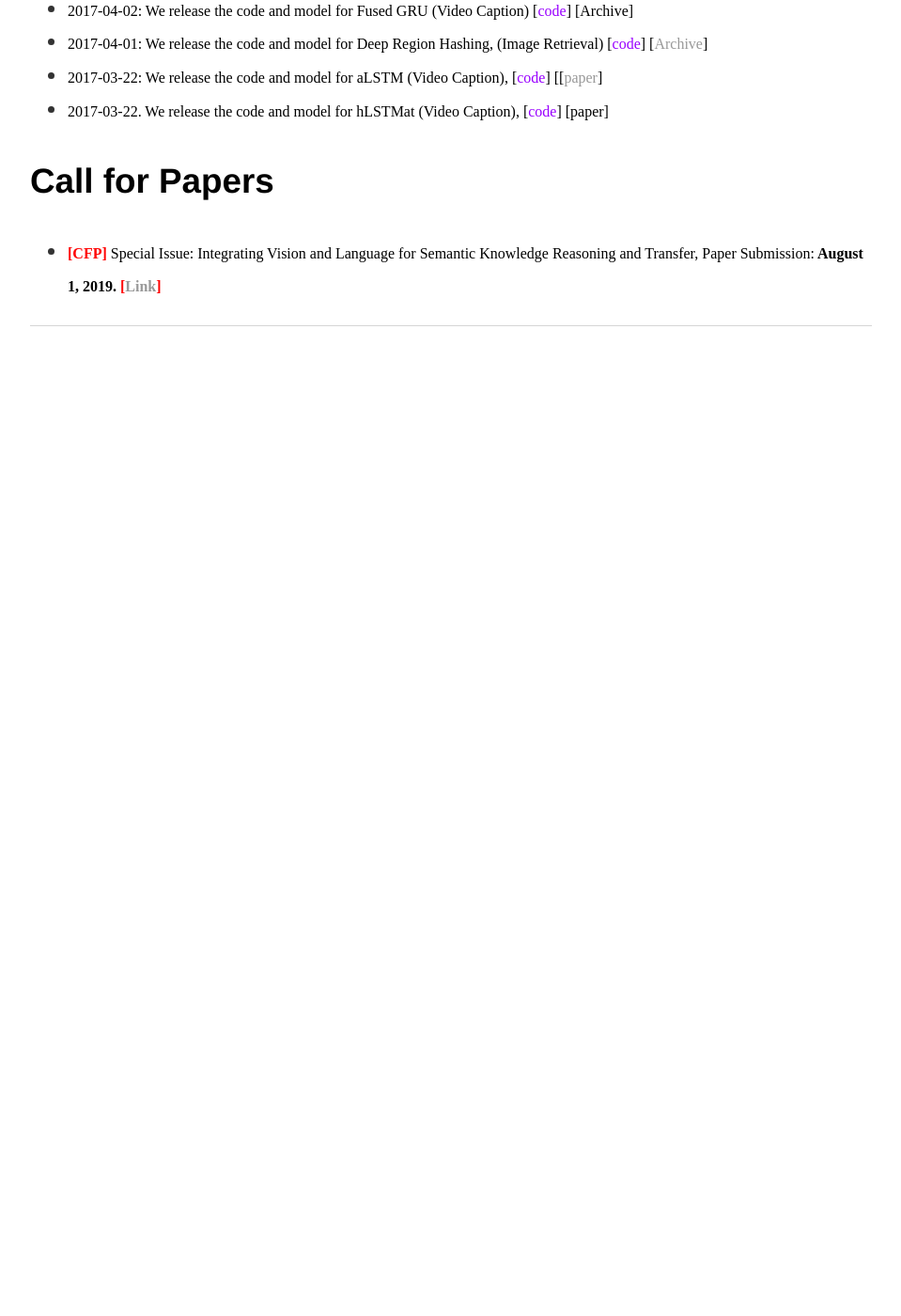
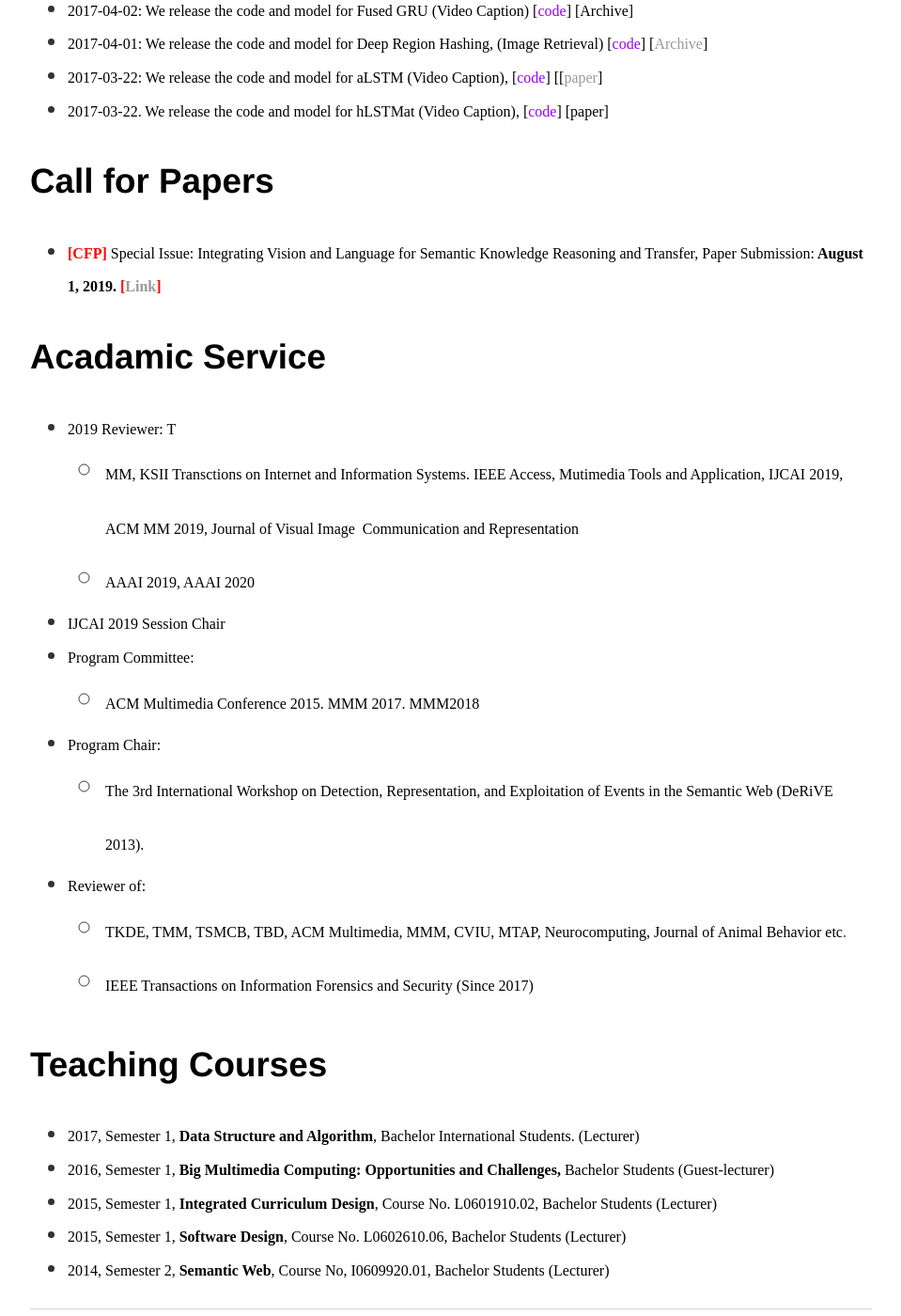
Before and after one commit to lianliGao/lianligao.github.io, a Jekyll site: the page built from index.html, in a window 1280 px wide and 1400 px high, scrolled down 2072 px. Shown: the whole window at 94% size, without its empty margins (160-1119 px from the left). Built offline with Jekyll 4.4.1, drawn with Linux system fonts in a browser that asks for light colours; before the commit the page ends 2479 px from its top, so only the background shows below that.

Commit message:
Update index.html

```diff
--- a/index.html
+++ b/index.html
@@ -65,4 +65,21 @@ title: Lianli Gao, UESTC
 		<li><b style="color:rgb(255,0,0);font-size:medium;background-color:transparent;font-family:times new roman,serif">[CFP] </b><font color="#000000"><span style="font-size:medium;background-color:transparent;font-family:times new roman,serif">Special Issue:&nbsp;</span><font face="times new roman, serif" style="font-size:medium;background-color:transparent">Integrating Vision and Language for Semantic Knowledge&nbsp;</font><span style="background-color:transparent;font-size:medium;font-family:times new roman,serif">Reasoning and Transfer,&nbsp;</span></font><span style="background-color:transparent;font-size:medium;font-family:times new roman,serif"><font color="#000000">Paper Submission:<b> August 1, 2019.&nbsp;</b></font><font color="#ff0000" style="font-weight:bold">[<a href="https://www.journals.elsevier.com/journal-of-visual-communication-and-image-representation/call-for-papers/integrating-vision-and-language-for-semantic-knowledge" rel="nofollow">Link</a>]</font></span></li>
 	</ul>
 
+	<h3> Acadamic Service</h3>
+	<ul>
+		<li><font color="#000000" face="times new roman, serif" size="3">2019 Reviewer: T</font></li><ul><li><font color="#000000" face="times new roman, serif" size="3">MM, KSII Transctions on Internet and Information Systems. IEEE Access, Mutimedia Tools and Application, IJCAI 2019, ACM MM 2019, Journal of Visual Image&nbsp; Communication and Representation</font></li><li><font color="#000000" face="times new roman, serif" size="3">AAAI 2019, AAAI 2020</font></li></ul><li><font color="#000000" face="times new roman, serif" size="3"><span>IJCAI 2019 Session Chair&nbsp;</span></font></li><li><font color="#000000" face="times new roman, serif" size="3">Program Committee:&nbsp;</font></li><ul><li><font color="#000000" face="times new roman, serif" size="3"><span>ACM Multimedia Conference 2015. MMM 2017. MMM2018</span></font></li></ul>
+		<li><font color="#000000" face="times new roman, serif" size="3"><span>Program Chair:&nbsp;</span></font></li><ul><li><font color="#000000" face="times new roman, serif" size="3"><span>The 3rd International Workshop on Detection, Representation, and Exploitation of Events in the Semantic Web (DeRiVE 2013).</span></font></li></ul>
+		<li><font face="times new roman, serif" size="3"><font color="#000000">Reviewer of:&nbsp;</font></font></li><ul><li><font face="times new roman, serif" size="3"><font color="#000000">TKDE, TMM, TSMCB, TBD, ACM Multimedia, MMM, CVIU, MTAP,&nbsp;Neurocomputing,&nbsp;Journal of Animal Behavior etc</font>.</font></li><li><font color="#000000" face="times new roman, serif" size="3">IEEE Transactions&nbsp;on Information Forensics and Security (Since 2017)</font></li></ul>
+	</ul>
+
+	<h3>Teaching Courses</h3>
+	<ul>
+		<li><font color="#000000" face="times new roman, serif" size="3">2017, Semester 1, <b>Data Structure and Algorithm</b>, Bachelor International Students. (Lecturer)</font></li>
+		<li><font color="#000000" face="times new roman, serif" size="3">2016, Semester 1, <b>Big Multimedia Computing: Opportunities and Challenges, </b>Bachelor Students (Guest-lecturer)&nbsp;</font></li>
+		<li><font color="#000000" face="times new roman, serif" size="3">2015, Semester 1, <b>Integrated Curriculum Design</b>, Course No. L0601910.02,&nbsp;</font><font color="#000000" face="times new roman, serif" size="3">Bachelor Students (Lecturer)</font></li>
+		<li><font color="#000000" face="times new roman, serif" size="3">2015, Semester 1, <b>Software Design</b>, Course No. L0602610.06,&nbsp;</font><font color="#000000" face="times new roman, serif" size="3">Bachelor Students (Lecturer)</font></li>
+		<li><font color="#000000" face="times new roman, serif" size="3">2014, Semester 2, <b>Semantic Web</b>, Course No, I0609920.01, Bachelor Students (Lecturer)</font></li>
+	</ul>
+
+
 </div>
```
